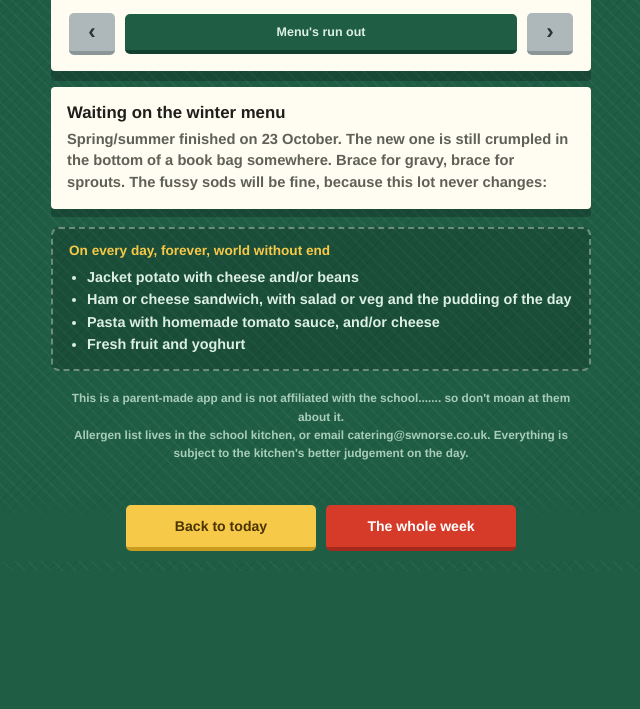
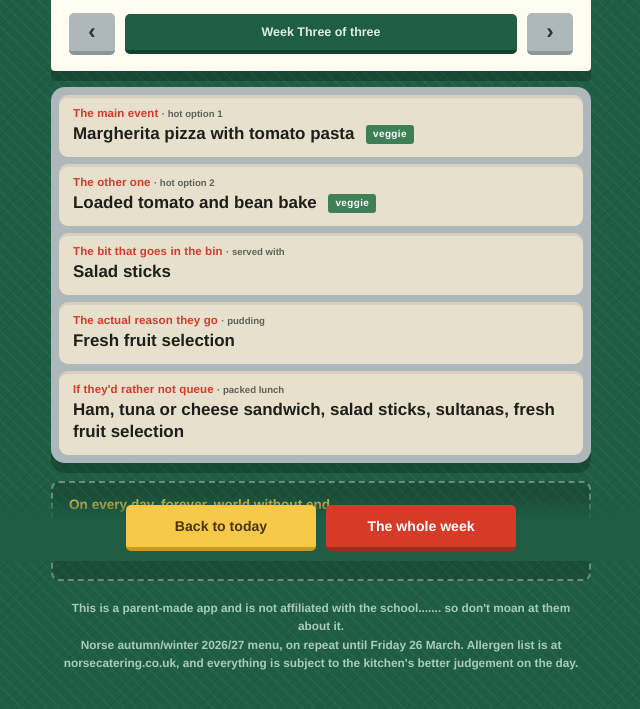
Before and after one commit to tomduffelen/school-lunch, a plain HTML site: page index.html in a window 1280 px wide. Shown: the part 239-948 px from the top of the page, without its empty margins (319-959 px from the left). Before the commit the page ends 810 px from the top, so only its background shows below. Drawn offline with Linux system fonts and the light colour scheme.

Commit message:
Add files via upload

```diff
--- a/index.html
+++ b/index.html
@@ -196,7 +196,7 @@
 
   <footer>
     This is a parent-made app and is not affiliated with the school....... so don't moan at them about it.<br>
-    Allergen list lives in the school kitchen, or email catering@swnorse.co.uk. Everything is subject to the kitchen's better judgement on the day.
+    Norse autumn/winter 2026/27 menu, on repeat until Friday 26 March. Allergen list is at norsecatering.co.uk, and everything is subject to the kitchen's better judgement on the day.
   </footer>
 
 </div>
@@ -222,88 +222,103 @@
 
   var DAYS = ["Monday","Tuesday","Wednesday","Thursday","Friday"];
 
-  // All three weeks, as printed on the SW Norse Spring/Summer 2026 menu.
+  // All three weeks, as printed on the Norse Autumn/Winter 2026/27 menu.
   var MENUS = {
     1:{
       Monday:{
-        hot1:{name:"Margherita pizza with potato wedges", tag:"v"},
-        hot2:{name:"Plant balls with steamed rice", tag:"ve"},
-        side:"Mixed salad", pud:"Pip Organic ice lolly"},
+        hot1:{name:"Cheese and tomato pasta bake", tag:"v"},
+        hot2:{name:"Tex Mex chilli with steamed rice", tag:"v"},
+        side:"Peas and sweetcorn", pud:"Ice cream",
+        packed:"Ham, tuna or cheese sandwich, sultanas, fruit portion, ice cream"},
       Tuesday:{
-        hot1:{name:"Mediterranean chicken with steamed rice"},
-        hot2:{name:"Macaroni cheese and crusty bread", tag:"v"},
-        side:"Peas and sweetcorn", pud:"Berry cupcake"},
+        hot1:{name:"BBQ pork meatball sub with potato wedges"},
+        hot2:{name:"BBQ plant ball sub with potato wedges", tag:"v"},
+        side:"Mixed salad", pud:"Beetroot brownie",
+        packed:"Ham, tuna or cheese sandwich, salad sticks, fruit portion, beetroot brownie"},
       Wednesday:{
-        hot1:{name:"Roast chicken with stuffing, roast potatoes and gravy"},
-        hot2:{name:"Cheese and potato pie", tag:"v"},
-        side:"Carrots and green beans", pud:"Chocolate brownie and orange wedges"},
+        hot1:{name:"Chicken pie with roast potatoes and gravy"},
+        hot2:{name:"Cheese and potato pie with gravy", tag:"v"},
+        side:"Carrots and green beans", pud:"Fresh fruit selection",
+        packed:"Ham, tuna or cheese sandwich, salad sticks, sultanas, fruit portion"},
       Thursday:{
-        hot1:{name:"Bolognese and pasta twists"},
-        hot2:{name:"BBQ loaded bean bake with potato wedges", tag:"v"},
-        side:"Mixed vegetables", pud:"Fruit jelly"},
+        hot1:{name:"Chicken curry with steamed rice"},
+        hot2:{name:"Vegemince bolognese with pasta twists", tag:"v"},
+        side:"Broccoli and carrots", pud:"Apple sponge with custard",
+        packed:"Ham, tuna or cheese sandwich, salad sticks, fruit portion, apple sponge"},
       Friday:{
-        hot1:{name:"Chicken fillet bites and chips"},
+        hot1:{name:"Breaded fish fingers or salmon fingers and chips"},
         hot2:{name:"Garden vegetable goujons and chips", tag:"v"},
-        side:"Peas or baked beans", pud:"Lemon shortbread with a melon wedge"}
+        side:"Peas or baked beans", pud:"Ginger crunch with orange wedges",
+        packed:"Ham, tuna or cheese sandwich, salad sticks, ginger crunch, orange wedges"}
     },
     2:{
       Monday:{
-        hot1:{name:"Margherita pizza with pasta", tag:"v"},
-        hot2:{name:"Vegetable curry with steamed rice", tag:"ve"},
-        side:"Sweetcorn", pud:"Peaches and ice cream"},
+        hot1:{name:"Margherita pizza with potato wedges", tag:"v"},
+        hot2:{name:"Winter vegetable pasta bake", tag:"v"},
+        side:"Peas", pud:"Fresh fruit selection",
+        packed:"Ham, tuna or cheese sandwich, salad sticks, sultanas, fresh fruit selection"},
       Tuesday:{
-        hot1:{name:"Chicken curry with steamed rice"},
-        hot2:{name:"Cheese and tomato pasta bake", tag:"v"},
-        side:"Mixed vegetables", pud:"Marble shortbread"},
+        hot1:{name:"\u201cBuild your own\u201d chicken taco with steamed rice"},
+        hot2:{name:"\u201cBuild your own\u201d vegetarian taco with steamed rice", tag:"v"},
+        side:"Sweetcorn", pud:"Banana cupcake",
+        packed:"Ham, tuna or cheese sandwich, salad sticks, banana cupcake"},
       Wednesday:{
-        hot1:{name:"Sausages with Yorkshire pudding, roast potatoes and gravy"},
-        hot2:{name:"Plant sausages with Yorkshire pudding, roast potatoes and gravy", tag:"v"},
-        side:"Carrots and peas", pud:"Summer berry and apple slice with yogurt"},
+        hot1:{name:"Roast chicken with stuffing, roast potato and gravy"},
+        hot2:{name:"Vegetarian cottage pie with gravy", tag:"v"},
+        side:"Carrots and broccoli", pud:"Flapjack with apple wedges",
+        packed:"Ham, tuna or cheese sandwich, salad sticks, apple wedges, flapjack"},
       Thursday:{
-        hot1:{name:"BBQ shredded chicken in a wrap with potato wedges"},
-        hot2:{name:"Vegetarian enchilada with potato wedges", tag:"v"},
-        side:"Mixed salad", pud:"Orange cupcake"},
+        hot1:{name:"Pork bolognese with pasta"},
+        hot2:{name:"Cheese and potato pastry pinwheel with potato wedges", tag:"v"},
+        side:"Mixed vegetables", pud:"Cocoa sponge and cocoa sauce",
+        packed:"Ham, tuna or cheese sandwich, salad sticks, sultanas, cocoa sponge"},
       Friday:{
-        hot1:{name:"Fish fingers or salmon fingers and chips"},
-        hot2:{name:"Cheese wheel and chips", tag:"v"},
-        side:"Peas or baked beans", pud:"Apple flapjack"}
+        hot1:{name:"Chicken fillet bites and chips"},
+        hot2:{name:"Vegetarian enchilada and chips", tag:"v"},
+        side:"Peas or baked beans", pud:"Cinnamon bun",
+        packed:"Ham, tuna or cheese sandwich, salad sticks, fruit portion, cinnamon bun"}
     },
     3:{
       Monday:{
-        hot1:{name:"Cheese and tomato pasta bake", tag:"v"},
-        hot2:{name:"Tex Mex chilli with steamed rice", tag:"ve"},
-        side:"Peas and sweetcorn", pud:"Pip Organic ice lolly"},
+        hot1:{name:"Margherita pizza with tomato pasta", tag:"v"},
+        hot2:{name:"Loaded tomato and bean bake", tag:"v"},
+        side:"Salad sticks", pud:"Fresh fruit selection",
+        packed:"Ham, tuna or cheese sandwich, salad sticks, sultanas, fresh fruit selection"},
       Tuesday:{
-        hot1:{name:"Hot dog with potato wedges and tomato dip"},
-        hot2:{name:"Plant sausage hot dog with potato wedges and tomato dip", tag:"v"},
-        side:"Mixed salad", pud:"Shortbread"},
+        hot1:{name:"Chicken fajita wrap with potato wedges"},
+        hot2:{name:"Cheesy pasta", tag:"v"},
+        side:"Peas and sweetcorn", pud:"Fruit jelly",
+        packed:"Ham, tuna or cheese sandwich, salad sticks, fruit jelly"},
       Wednesday:{
-        hot1:{name:"Roast chicken with stuffing, roast potatoes and gravy"},
-        hot2:{name:"Vegetable plait with roast potatoes and gravy", tag:"v"},
-        side:"Broccoli and carrots", pud:"Chewy Krispie bar with orange wedges"},
+        hot1:{name:"Chipolata sausages with Yorkshire pudding, roast potato and gravy"},
+        hot2:{name:"Plant sausages with Yorkshire pudding, roast potato and gravy", tag:"v"},
+        side:"Mixed vegetables", pud:"Oaty cookie",
+        packed:"Ham, tuna or cheese sandwich, salad sticks, fruit portion, oaty cookie"},
       Thursday:{
-        hot1:{name:"Chicken taco with steamed rice"},
-        hot2:{name:"Vegetarian taco with steamed rice", tag:"v"},
-        side:"Sweetcorn", pud:"Apple crumble and custard"},
+        hot1:{name:"Creamy chicken and tomato pasta bake"},
+        hot2:{name:"Vegetable curry and steamed rice", tag:"v"},
+        side:"Broccoli", pud:"Toffee cream shortcake",
+        packed:"Ham, tuna or cheese sandwich, salad sticks, fruit portion, toffee cream shortcake"},
       Friday:{
-        hot1:{name:"Fish fingers and chips"},
-        hot2:{name:"Cheese and tomato frittata and chips", tag:"v"},
-        side:"Peas or baked beans", pud:"Oaty cookie"}
+        hot1:{name:"Breaded fish fingers and chips"},
+        hot2:{name:"Cheese and tomato quiche with chips", tag:"v"},
+        side:"Peas or baked beans", pud:"Pip Organic fruit ice lolly",
+        packed:"Ham, tuna or cheese sandwich, salad sticks, sultanas, Pip Organic lolly"}
     }
   };
 
   // The Mondays each week runs from, printed under each table.
   var MONDAYS = {
-    1:["2026-04-20","2026-05-11","2026-06-08","2026-06-29","2026-07-20","2026-09-07","2026-09-28","2026-10-19"],
-    2:["2026-04-27","2026-05-18","2026-06-15","2026-07-06","2026-09-14","2026-10-05"],
-    3:["2026-05-04","2026-06-01","2026-06-22","2026-07-13","2026-09-21","2026-10-12"]
+    1:["2026-11-02","2026-11-23","2026-12-14","2027-01-18","2027-02-08","2027-03-08"],
+    2:["2026-11-09","2026-11-30","2027-01-04","2027-01-25","2027-02-22","2027-03-15"],
+    3:["2026-11-16","2026-12-07","2027-01-11","2027-02-01","2027-03-01","2027-03-22"]
   };
-
 
   // Weeks with no school dinners at all.
   var CLOSED = {
-    "2026-05-25":"May half term",
-    "2026-10-26":"October half term"
+    "2026-12-21":"Christmas holidays",
+    "2026-12-28":"Christmas holidays",
+    "2027-02-15":"February half term"
   };
 
   var MONTHS = ["January","February","March","April","May","June","July",
@@ -330,7 +345,7 @@
   function nextSchoolDay(d){ var x = d; while (isWeekend(x)) x = addDays(x,1); return x; }
   function shortDate(d){ return d.getDate() + " " + MONTHS[d.getMonth()].slice(0,3); }
 
-  var MENU_ENDS = new Date(2026, 9, 23); // Friday 23 October, the last day of this menu
+  var MENU_ENDS = new Date(2027, 2, 26); // Friday 26 March 2027, the last day of this menu
   var today = startOfDay(new Date());
   var current = nextSchoolDay(today);
 
@@ -362,15 +377,14 @@
       well("The other one", "hot option 2", m.hot2.name + tagHtml(m.hot2.tag)) +
       well("The bit that goes in the bin", "served with", m.side) +
       well("The actual reason they go", "pudding", m.pud) +
+      well("If they'd rather not queue", "packed lunch", m.packed) +
     '</div>';
   }
 
   var ALWAYS_HTML =
     '<div class="always"><h2>On every day, forever, world without end</h2><ul>' +
-      '<li>Jacket potato with cheese and/or beans</li>' +
-      '<li>Ham or cheese sandwich, with salad or veg and the pudding of the day</li>' +
-      '<li>Pasta with homemade tomato sauce, and/or cheese</li>' +
-      '<li>Fresh fruit and yoghurt</li>' +
+      '<li>Jacket potato with cheese, beans or tuna</li>' +
+      '<li>Fresh fruit</li>' +
     '</ul></div>';
 
   function noticeHtml(title, text){
@@ -405,12 +419,12 @@
       html = noticeHtml(closure,
         "Hatch shut all week. Feeding them is your problem until Monday.");
     } else if (current > MENU_ENDS){
-      html = noticeHtml("Waiting on the winter menu",
-        "Spring/summer finished on 23 October. The new one is still crumpled in the bottom of a book bag somewhere. " +
-        "Brace for gravy, brace for sprouts. The fussy sods will be fine, because this lot never changes:") + ALWAYS_HTML;
+      html = noticeHtml("Waiting on the spring menu",
+        "Autumn/winter finished on 26 March. The new one is still crumpled in the bottom of a book bag somewhere. " +
+        "Brace for salad. The fussy sods will be fine, because this lot never changes:") + ALWAYS_HTML;
     } else {
       html = noticeHtml("Hatch closed",
-        "School holiday, or before this menu started on 20 April.");
+        "School holiday, or before this menu started on 2 November.");
     }
     content.innerHTML = html;
     content.classList.remove("swap");
```
